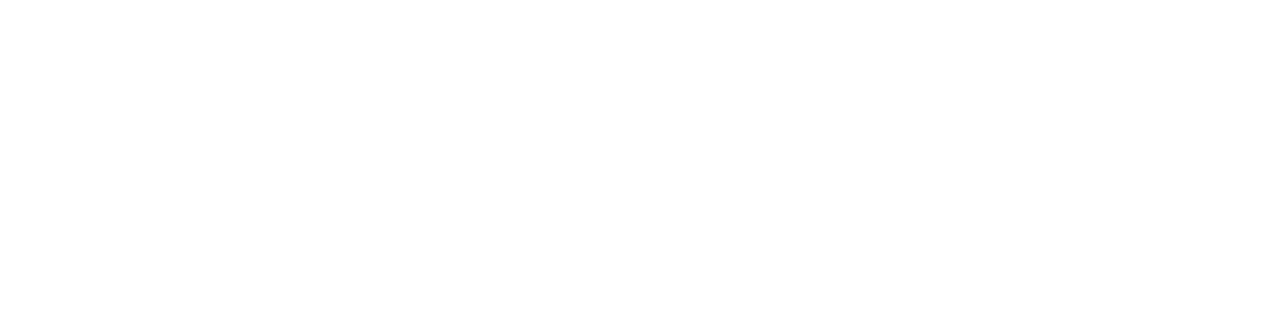
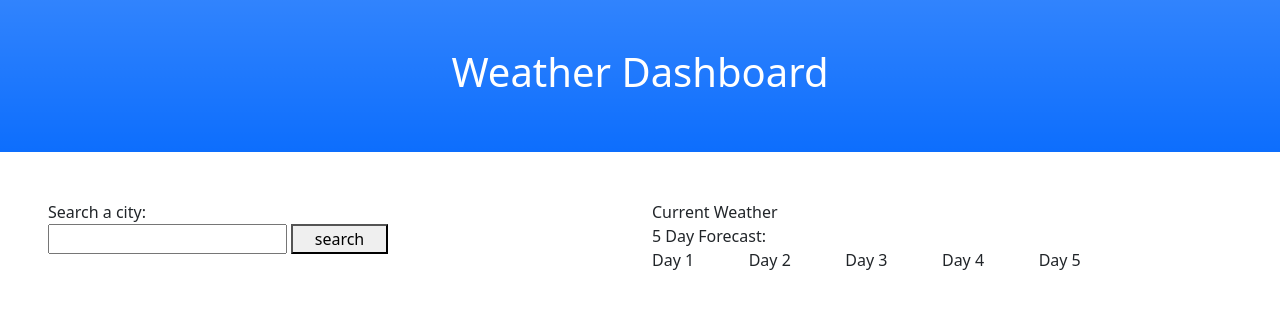
Before and after one commit to courtneycaputo/Weather-Dashboard, a plain HTML site: page index.html in a window 1280 px wide. Drawn offline with nearby package versions, Linux system fonts and the light colour scheme.

Commit message:
basic page layout in HTML

```diff
--- a/assets/script.js
+++ b/assets/script.js
@@ -0,0 +1,24 @@
+var issueContainer = document.getElementById('issues');
+var fetchButton = document.getElementById('fetch-button');
+
+
+function getApi () {
+    var requestUrl = 'https://api.openweathermap.org/data/2.5/onecall/timemachine?lat={lat}&lon={lon}&dt={time}&appid={API key}';
+
+    fetch(requestUrl)
+        .then(function (response) {
+            return response.json();
+        })
+        .then (function)
+        console.log(data);
+        for (var i = 0; i < data.length; i++) {
+          var userName = document.createElement('h3');
+          var issueTitle = document.createElement('p');
+          userName.textContent = data[i].user.login;
+          issueTitle.textContent = data[i].title;
+          issueContainer.append(userName);
+          issueContainer.append(issueTitle);
+        }
+      });
+  }
+  fetchButton.addEventListener('click', getApi);
--- a/index.html
+++ b/index.html
@@ -6,8 +6,65 @@
     <meta name="viewport" content="width=device-width, initial-scale=1.0">
     <title>Weather Dashboard</title>
     <link ref="stylesheet" href="./assets/style.css">
+    <link href="https://cdn.jsdelivr.net/npm/bootstrap@5.2.1/dist/css/bootstrap.min.css" rel="stylesheet" integrity="sha384-iYQeCzEYFbKjA/T2uDLTpkwGzCiq6soy8tYaI1GyVh/UjpbCx/TYkiZhlZB6+fzT" crossorigin="anonymous">
+    <link rel="stylesheet" href="https://use.fontawesome.com/releases/v5.8.1/css/all.css" integrity="sha384-50oBUHEmvpQ+1lW4y57PTFmhCaXp0ML5d60M1M7uH2+nqUivzIebhndOJK28anvf" crossorigin="anonymous"/>
 </head>
 <body>
+
+    <!-- Page Header -->
+    <!-- P-5 is for padding -->
+    <header class="p-5 text-center text-white bg-primary bg-gradient">
+        <h1>Weather Dashboard</h1>
+    </header>
+
+    <!-- Search Bar Column -->
+    <div class="row p-5">
+        <div class="col-6">
+            <div class="row">
+                <div class="col-6">
+                Search a city:
+                </div>
+            </div>
+            <input> </input>
+            <button class="col-2">search</button>
+        </div>
+
+
+
+    <!-- Search History -->
+
+    <!-- Current Weather -->
+        <div class="col">
+            Current Weather
+
+            <!-- 5 Day Forecast -->
+            <div class="row">
+                <div class="col">5 Day Forecast:</div>
+
+            <div class="row">
+                <div class="col-2">
+                    Day 1
+                </div>
+                <div class="col-2">
+                    Day 2
+                </div>
+                <div class="col-2">
+                    Day 3
+                </div>
+                <div class="col-2">
+                    Day 4
+                </div>
+                <div class="col-2">
+                    Day 5
+                </div>
+            </div>
+            </div>
+
+        </div>
+
+
+
+
 
 
     <script src="./assets/script.js"></script>
```
